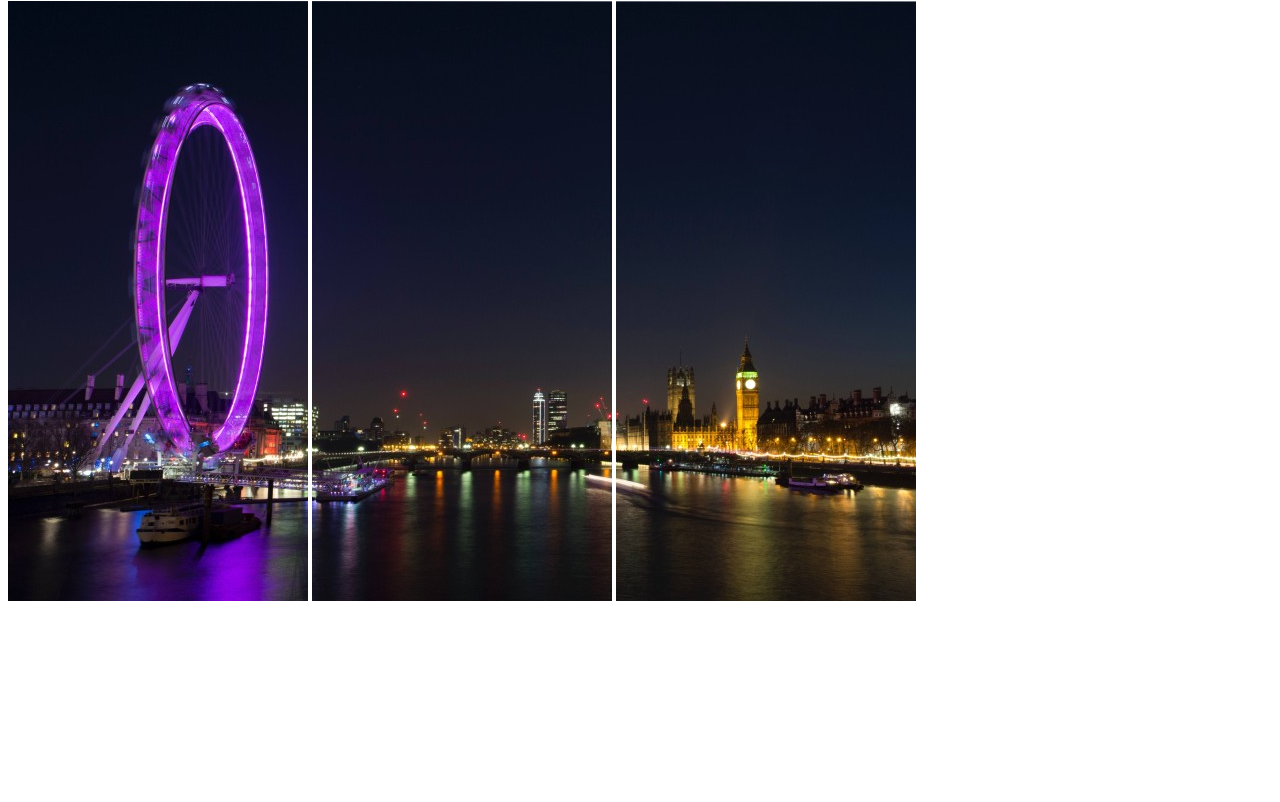
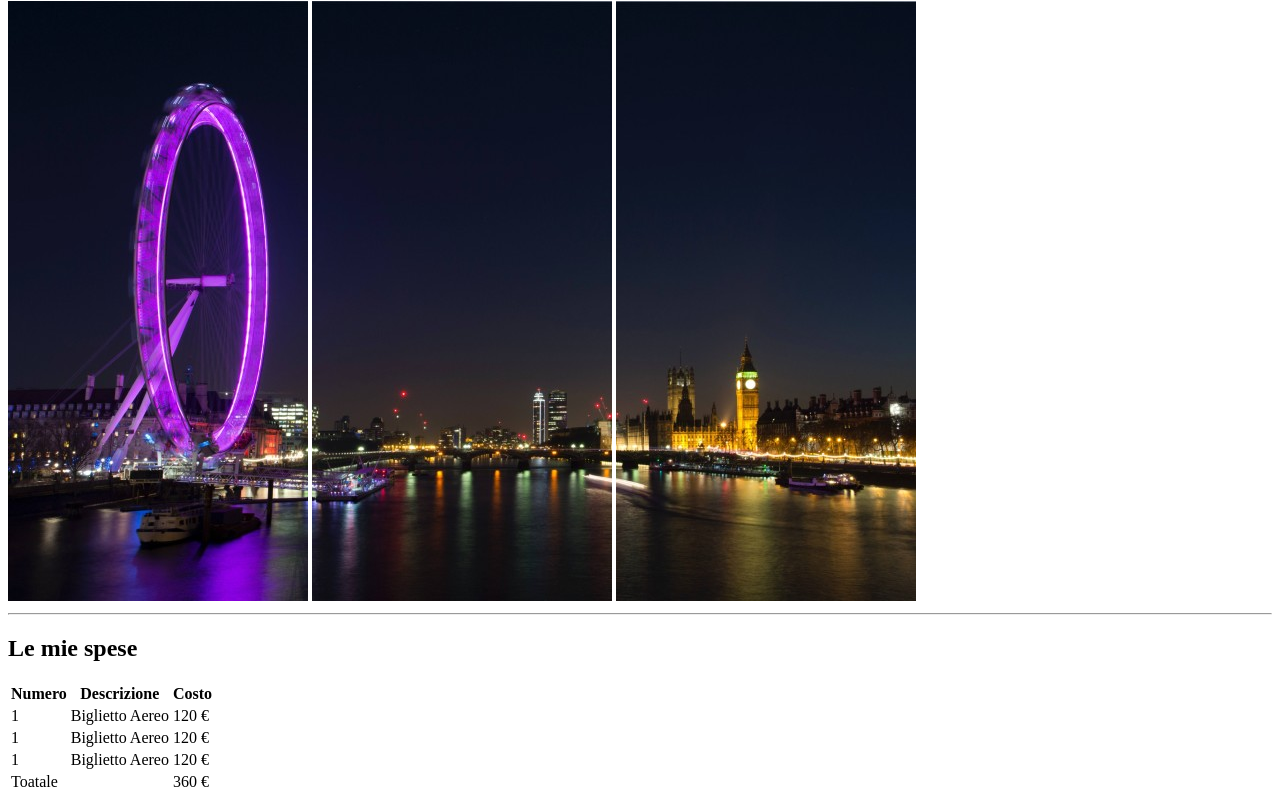
Before and after one commit to linica1/html-london-trip, a plain HTML site: page index.html in a window 1280 px wide. Shown: the part 79-881 px from the top of the page. Before the commit the page ends 800 px from the top, so only its background shows below. Drawn offline with Linux system fonts and the light colour scheme.

Commit message:
Add the first table

```diff
--- a/index.html
+++ b/index.html
@@ -16,6 +16,81 @@
         <img src="./img/pexels-bill-emrich-230794-1.jpg" alt="">
         <img src="./img/pexels-bill-emrich-230794-2.jpg" alt="">
 
+        <!-- Add line  -->
+        <hr>
+
     </header>
+
+    <main>
+
+        <!-- Title -->
+        <h2>Le mie spese</h2>
+
+        <table>
+            <!-- table header -->
+            <thead>
+                <tr>
+                    <th> Numero </th>
+                    <th> Descrizione</th>
+                    <th> Costo </th>
+                </tr>
+            </thead>
+
+            <!-- Body table -->
+                <tbody>
+                    <tr>
+                        <td>
+                            1
+                        </td>
+                        <td>
+                            Biglietto Aereo
+                        </td>
+                        <td>
+                            120 &euro;
+                        </td>
+                    </tr>
+                </tbody>
+
+                <tbody>
+                    <tr>
+                        <td>
+                            1
+                        </td>
+                        <td>
+                            Biglietto Aereo
+                        </td>
+                        <td>
+                            120 &euro;
+                        </td>
+                    </tr>
+                </tbody>
+
+                <tbody>
+                    <tr>
+                        <td>
+                            1
+                        </td>
+                        <td>
+                            Biglietto Aereo
+                        </td>
+                        <td>
+                            120 &euro;
+                        </td>
+                    </tr>
+                </tbody>
+
+                <tfoot>
+                    <tr>
+                        <td>Toatale </td>
+                        <td></td>
+                        <td> 360 &euro;</td>
+                    </tr>
+                </tfoot>
+
+        </table>
+
+    </main>
+
+
 </body>
 </html>
```
